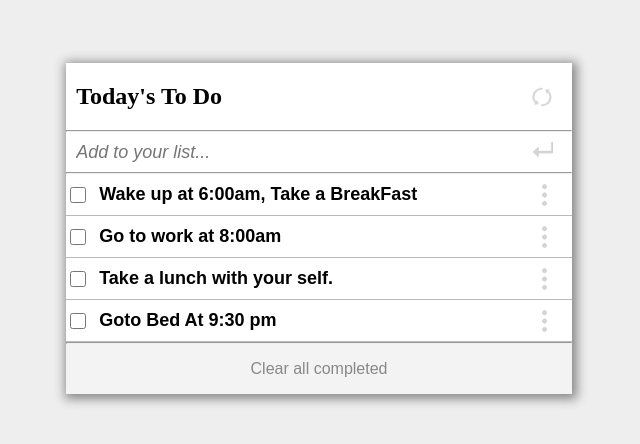
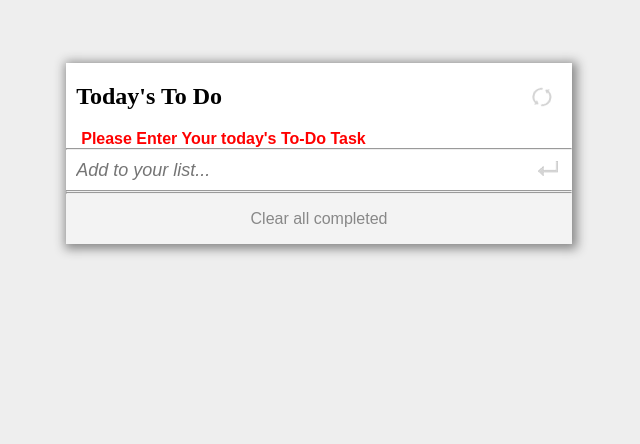
Before and after one commit to Nizamuddin4493/toDoList, a website built with webpack: page src/index.html in a window 1280 px wide. Both pictures are taken after a click on the icon 868 px from the left and 157 px from the top of the page. Shown: the whole page, without its empty margins (321-961 px from the left). Built offline with nearby package versions, Linux system fonts and the light colour scheme.

Commit message:
Inteactive list project is completed

```diff
--- /dev/null
+++ b/src/activeList.js
@@ -0,0 +1,70 @@
+/* eslint-disable no-restricted-globals */
+/* eslint-disable import/no-mutable-exports */
+/* eslint-disable no-const-assign */
+const form = document.querySelector('#form');
+const inputF = document.querySelector('.inputF');
+const parentNode = document.querySelector('.parent-node');
+const enterErr = document.querySelector('.enter-err');
+const enterBtn = document.querySelector('.btn');
+
+let itemsArr = [];
+
+const tasksListShow = (itemsArr) => {
+  parentNode.innerHTML = '';
+  if (itemsArr.length > 0) {
+    itemsArr.forEach((item) => {
+      parentNode.insertAdjacentHTML('beforeend',
+        `<div class="show-list">
+      <input type="checkbox" class="check-box">
+      <p class="tast">${item.description}</p>
+      <img src="images/drag-drop.png" alt="" class="drag-drop">
+      </div>`);
+    });
+  }
+};
+
+const getItems = () => {
+  const storeItems = localStorage.getItem('itemsArr');
+  if (storeItems === 'undefined' || storeItems == null) {
+    itemsArr = [];
+  } else {
+    itemsArr = JSON.parse(storeItems);
+  }
+  tasksListShow(itemsArr);
+};
+
+const saveLocalStorage = (itemsArr) => {
+  localStorage.setItem('itemsArr', JSON.stringify(itemsArr));
+};
+
+document.addEventListener('DOMContentLoaded', () => {
+  form.addEventListener('submit', (e) => {
+    e.preventDefault();
+    const inputVal = inputF.value.trim();
+    if (inputVal.length === 0) {
+      enterErr.innerHTML = 'Please Enter Your today\'s To-Do Task';
+    } else {
+      const itemObj = {
+        description: inputVal,
+        completed: false,
+      };
+      itemsArr.push(itemObj);
+      saveLocalStorage(itemsArr);
+    }
+  });
+  getItems();
+});
+
+// Reload the Page
+function reload() {
+  // eslint-disable-next-line no-func-assign
+  reload = location.reload();
+}
+// Event listeners for reload.
+enterBtn.addEventListener('click', reload, false);
+
+/* eslint-disable import/prefer-default-export */
+
+export {
+  itemsArr, tasksListShow, getItems, saveLocalStorage,
+};
--- a/src/index.html
+++ b/src/index.html
@@ -12,14 +12,25 @@
         <h2>Today's To Do</h2>
         <img src="images/searching.png" class="img" alt="">
       </section>
+      <span class="enter-err"></span>
       <hr>
       <div class="form">
-        <input type="text" class="inputF" placeholder="Add to your list...">
-        <i class="enter-icon"><img src="images/enter.png" alt="Ener"></i>
+        <form id="form">
+          <input type="text" class="inputF" placeholder="Add to your list...">
+          <i class="enter-icon"><button type="submit" class="btn"><img src="images/enter.png" alt="Ener" id="enter-data"></button></i>
+        </form>
       </div>
       <hr>
         <div class="parent-node">
           <!-- To Do List items are display here. -->
+          <!-- <div class="show-list">
+            <input type="checkbox" class="check-box">
+            <p class="tast">asdfsadfsadfs</p>
+            <img src="images/drag-drop.png" alt="" class="drag-drop">
+          </div> -->
+
+
+
         </div>
       <hr>
       <div class="clear"><button>Clear all completed</button></div>
--- a/src/index.js
+++ b/src/index.js
@@ -5,6 +5,9 @@ import './style.css';
 import enter from './images/enter.png';
 import search from './images/searching.png';
 import drag from './images/drag-drop.png';
+import {
+  itemsArr, tasksListShow, getItems, saveLocalStorage,
+} from './activeList.js';
 
 const items = [
   {
--- a/src/style.css
+++ b/src/style.css
@@ -31,13 +31,13 @@ hr {
   margin: 0;
 }
 
-.form {
+#form {
   display: flex;
   justify-content: space-between;
 }
 
 .inputF {
-  width: 92%;
+  width: 100%;
   height: 40px;
   border: none;
   font-size: 18px;
@@ -106,3 +106,18 @@ hr {
   color: #888;
   background-color: rgb(243, 243, 243);
 }
+
+.btn {
+  border: none;
+  background-color: #fff;
+  cursor: pointer;
+}
+
+.enter-err {
+  margin-left: 15px;
+  color: red;
+  font-family: Arial, serif;
+  font-size: 16px;
+  font-weight: 600;
+  transition: width 12s;
+}
```
